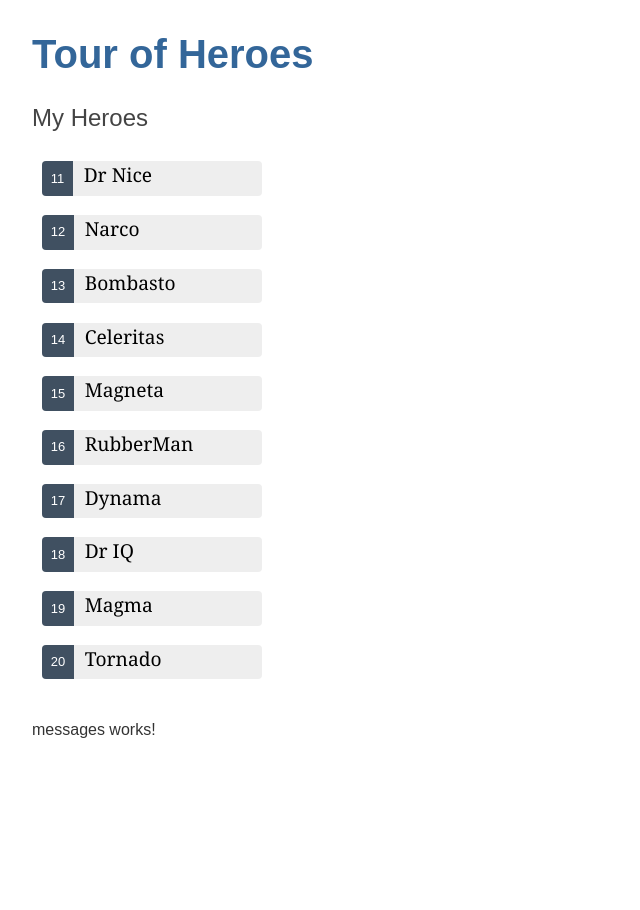
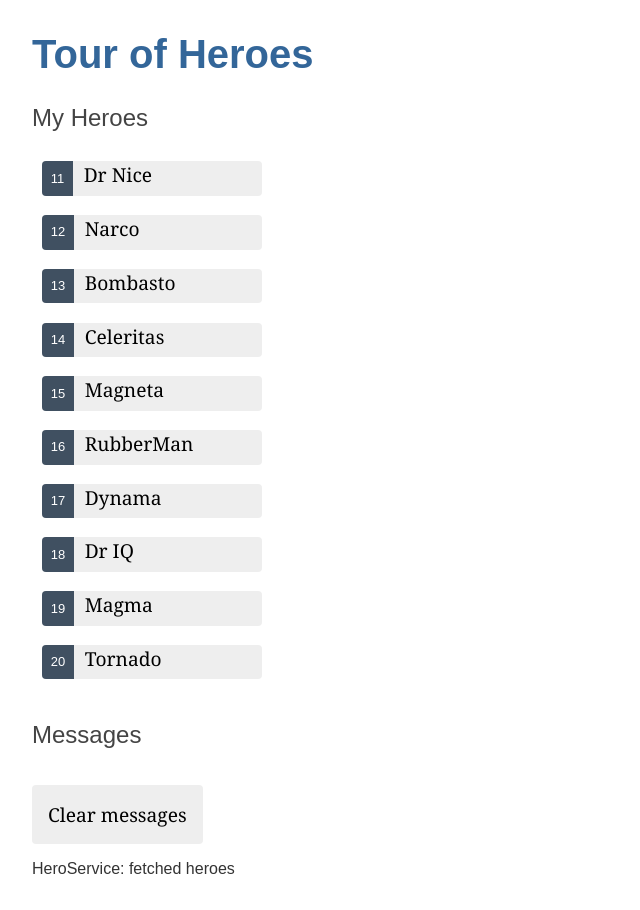
Before and after one commit to aryaindratanaya/Angular-Tour-of-Heroes, an Angular app: page / in a window 1280 px wide. Shown: the whole page, without its empty margins (0-640 px from the left). Before the commit the page ends 800 px from the top, so only its background shows below. Built offline with nearby package versions, Linux system fonts and the light colour scheme.

Commit message:
Enable displaying and clearing the message from HeroService

```diff
--- a/src/app/messages/messages.component.html
+++ b/src/app/messages/messages.component.html
@@ -1 +1,7 @@
-<p>messages works!</p>
+<div *ngIf="messageService.messages.length">
+  <h2>Messages</h2>
+  <button type="button" class="clear" (click)="messageService.clear()">
+    Clear messages
+  </button>
+  <div *ngFor="let message of messageService.messages">{{ message }}</div>
+</div>
--- a/src/app/messages/messages.component.ts
+++ b/src/app/messages/messages.component.ts
@@ -1,4 +1,5 @@
 import { Component, OnInit } from '@angular/core';
+import { MessageService } from '../message.service';
 
 @Component({
   selector: 'app-messages',
@@ -6,10 +7,7 @@
   styleUrls: ['./messages.component.css']
 })
 export class MessagesComponent implements OnInit {
+  constructor(public messageService: MessageService) {}
 
-  constructor() { }
-
-  ngOnInit(): void {
-  }
-
+  ngOnInit(): void {}
 }
```
